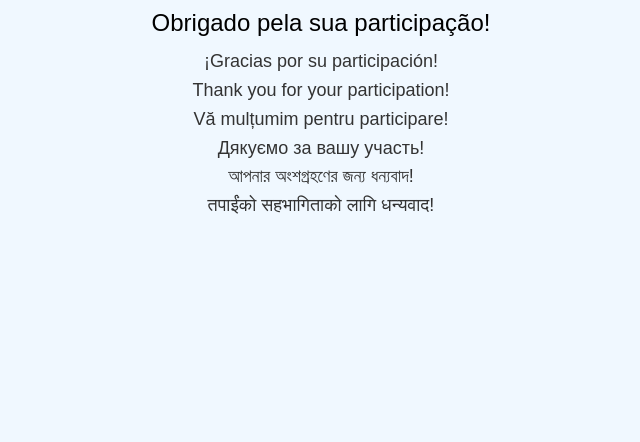
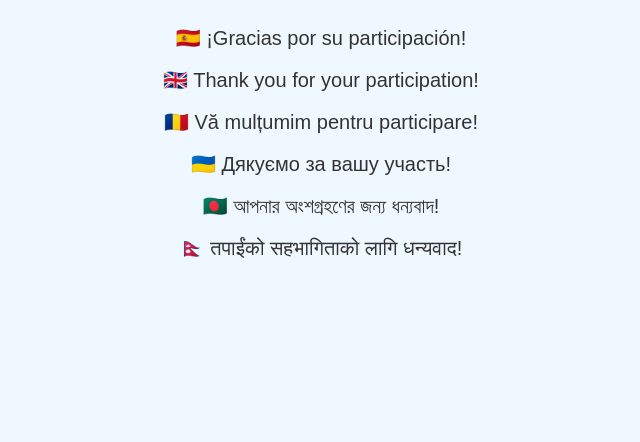
Before and after one commit to alexandruvolanschi/thumbs-up, a plain HTML site: page index.html in a window 1280 px wide. Shown: the part 374-816 px from the top of the page, without its empty margins (319-959 px from the left). Drawn offline with Linux system fonts and the light colour scheme.

Commit message:
Update index.html

```diff
--- a/index.html
+++ b/index.html
@@ -18,14 +18,19 @@
       font-size: 120px;
     }
     .text {
-      font-size: 24px;
+      font-size: 28px;
       margin-top: 20px;
+      font-weight: bold;
     }
     .translations {
-      margin-top: 10px;
-      font-size: 18px;
+      margin-top: 30px;
+      font-size: 20px;
       color: #333;
-      line-height: 1.6;
+      line-height: 1.8;
+    }
+    .translations span {
+      display: block;
+      margin-bottom: 6px;
     }
   </style>
 </head>
@@ -33,12 +38,12 @@
   <div class="emoji">👍</div>
   <div class="text">Obrigado pela sua participação!</div>
   <div class="translations">
-    ¡Gracias por su participación!<br>
-    Thank you for your participation!<br>
-    Vă mulțumim pentru participare!<br>
-    Дякуємо за вашу участь!<br>
-    আপনার অংশগ্রহণের জন্য ধন্যবাদ!<br>
-    तपाईंको सहभागिताको लागि धन्यवाद!
+    <span>🇪🇸 ¡Gracias por su participación!</span>
+    <span>🇬🇧 Thank you for your participation!</span>
+    <span>🇷🇴 Vă mulțumim pentru participare!</span>
+    <span>🇺🇦 Дякуємо за вашу участь!</span>
+    <span>🇧🇩 আপনার অংশগ্রহণের জন্য ধন্যবাদ!</span>
+    <span>🇳🇵 तपाईंको सहभागिताको लागि धन्यवाद!</span>
   </div>
 </body>
 </html>
```
